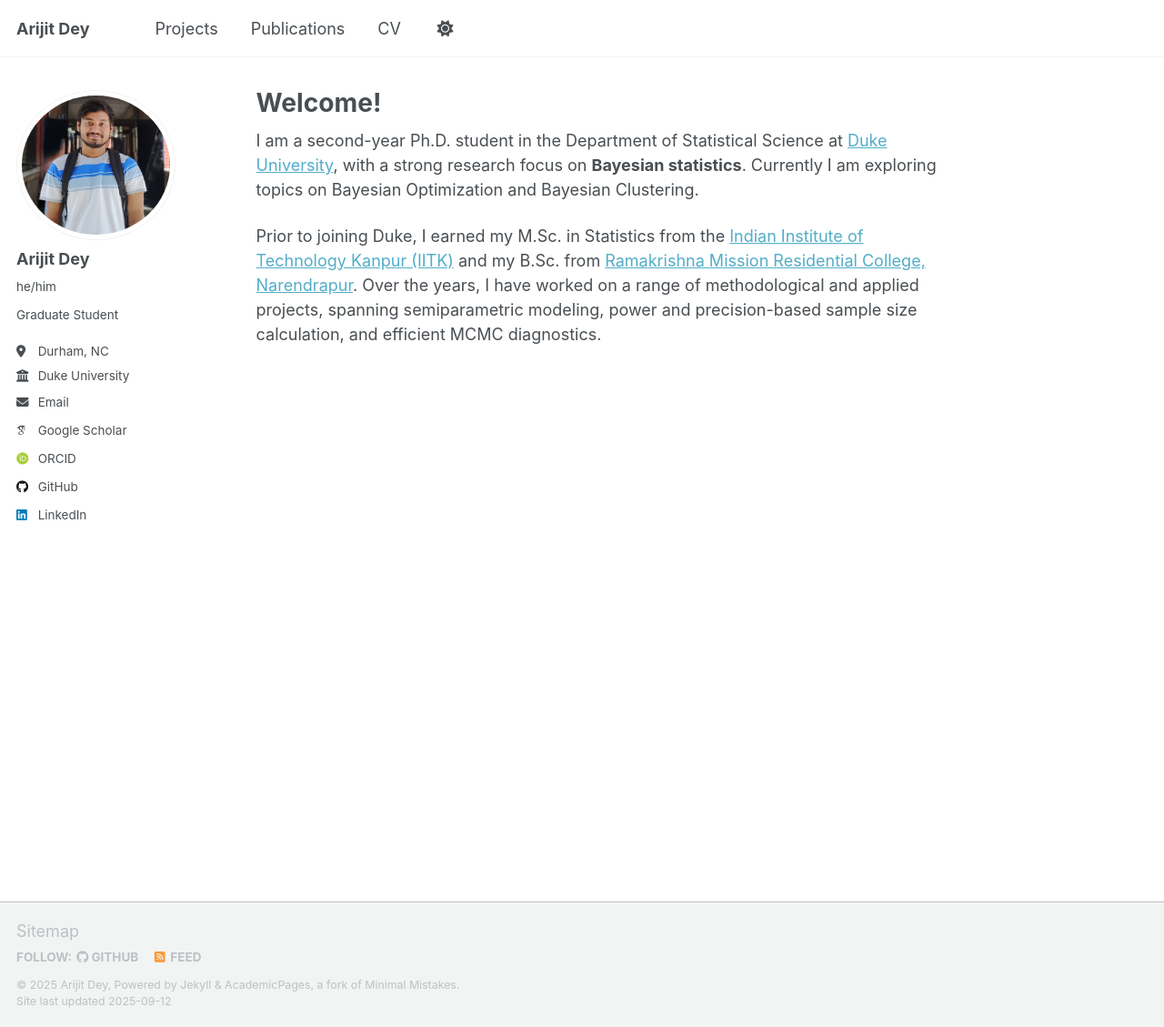
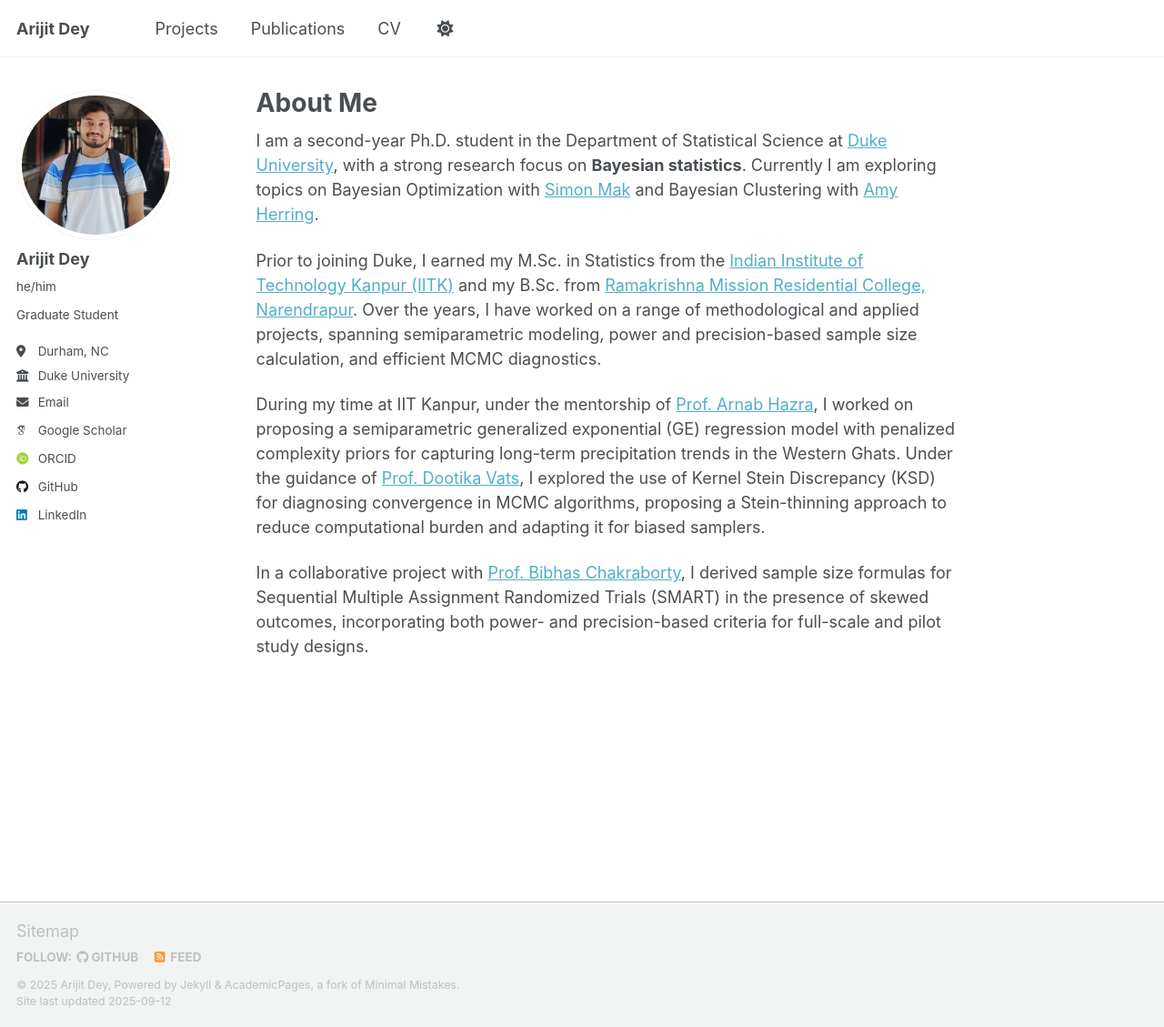
Before and after one commit to arijitdey22/arijitdey22.github.io, a Jekyll site: the page built from _pages/about.md, in a window 1280 px wide and 1129 px high. Shown: the whole window at 91% size. Built offline with Jekyll 4.4.1, drawn with Linux system fonts in a browser that asks for light colours; some web fonts are replaced; a script that is not in the unit is left out.

Commit message:
Update about.md

```diff
--- a/_pages/about.md
+++ b/_pages/about.md
@@ -1,6 +1,6 @@
 ---
 permalink: /
-title: "Welcome!"
+title: "About Me"
 author_profile: true
 redirect_from:
   - /about/
@@ -10,7 +10,7 @@ redirect_from:
 <p>
   I am a second-year Ph.D. student in the Department of Statistical Science at
   <a href="https://stat.duke.edu" target="_blank">Duke University</a>, with a strong research focus on
-  <strong>Bayesian statistics</strong>. Currently I am exploring topics on Bayesian Optimization and Bayesian Clustering.
+  <strong>Bayesian statistics</strong>. Currently I am exploring topics on Bayesian Optimization with <a href = "https://sites.google.com/view/simonmak/home">Simon Mak</a> and Bayesian Clustering with <a href="https://scholars.duke.edu/person/Amy.Herring">Amy Herring</a>.
 </p>
 
 <p>
@@ -21,3 +21,12 @@ redirect_from:
   Over the years, I have worked on a range of methodological and applied projects, spanning
   semiparametric modeling, power and precision-based sample size calculation, and efficient MCMC diagnostics.
 </p>
+
+<p>
+  During my time at IIT Kanpur, under the mentorship of <a href="https://sites.google.com/view/arnabhazra09/">Prof. Arnab Hazra</a>, I worked on proposing a semiparametric generalized exponential (GE) regression model with penalized complexity priors for capturing long-term precipitation trends in the Western Ghats.
+Under the guidance of <a href="https://dvats.github.io/">Prof. Dootika Vats</a>, I explored the use of Kernel Stein Discrepancy (KSD) for diagnosing convergence in MCMC algorithms, proposing a Stein-thinning approach to reduce computational burden and adapting it for biased samplers.
+</p>
+
+<p>
+  In a collaborative project with <a href="https://blog.nus.edu.sg/bibhas/">Prof. Bibhas Chakraborty</a>, I derived sample size formulas for Sequential Multiple Assignment Randomized Trials (SMART) in the presence of skewed outcomes, incorporating both power- and precision-based criteria for full-scale and pilot study designs.
+</p>
```
